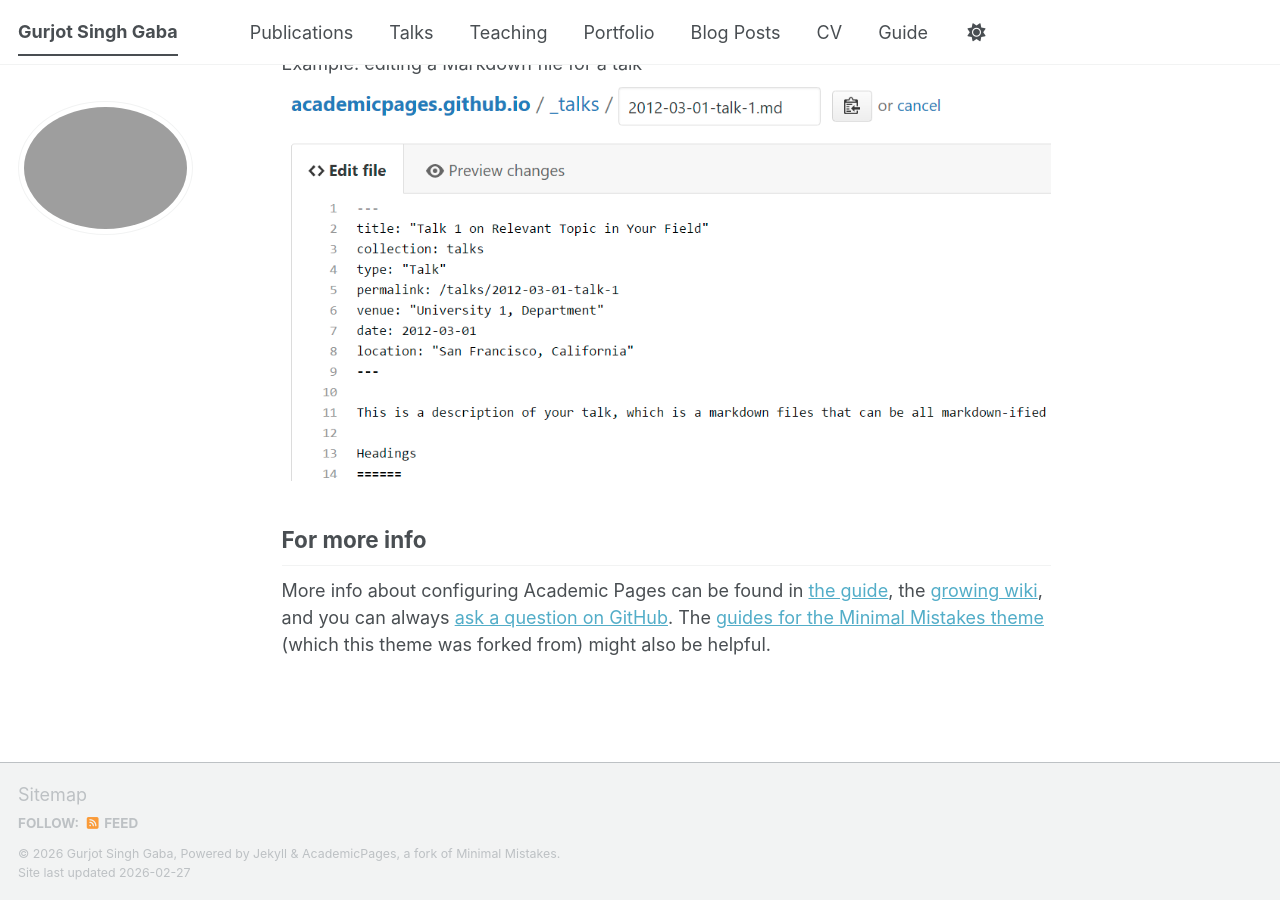
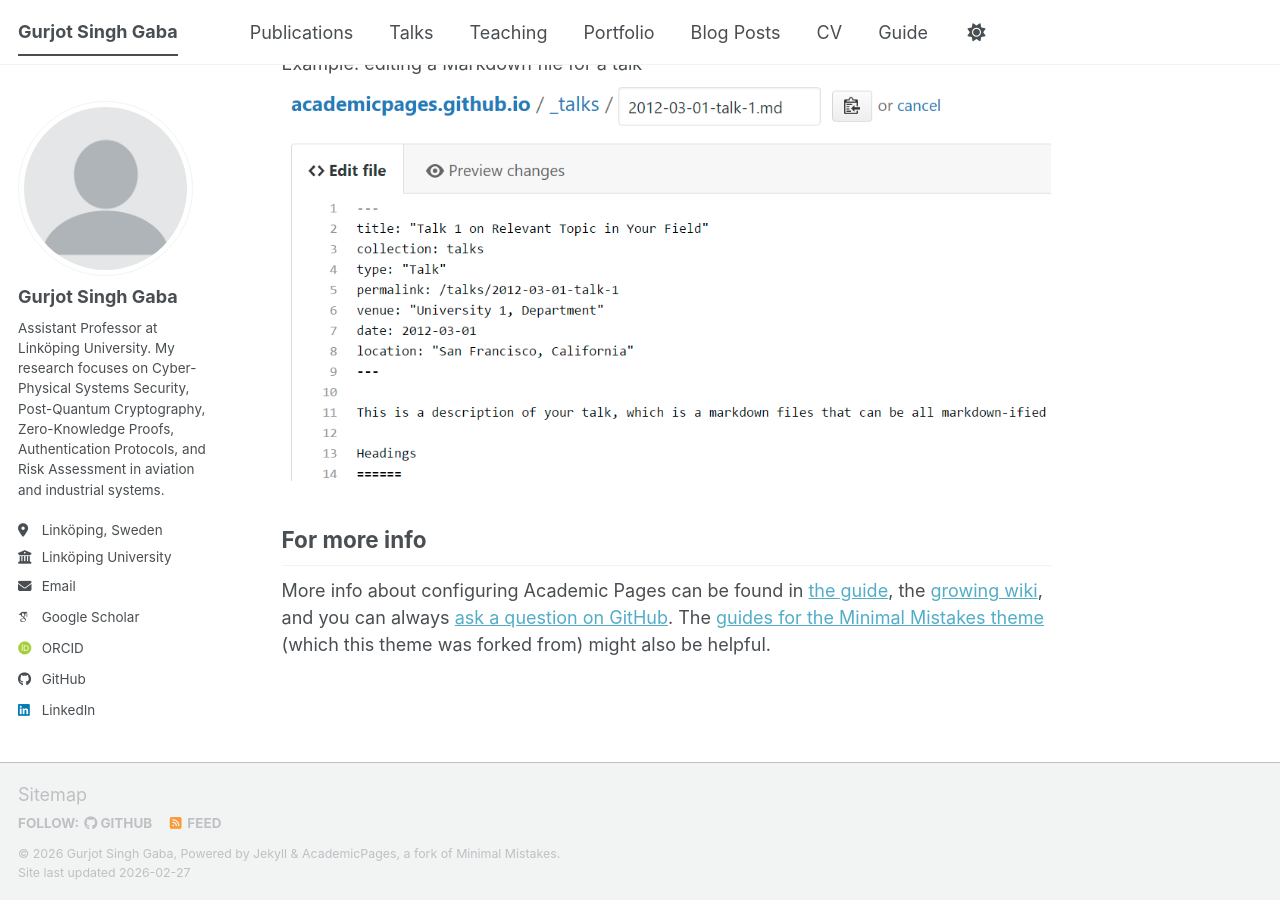
Before and after one commit to gurjotgaba/gurjotgaba.github.io, a Jekyll site: the page built from _pages/about.md, in a window 1280 px wide and 900 px high, scrolled down 2720 px. Built offline with Jekyll 4.4.1, drawn with Linux system fonts in a browser that asks for light colours; some web fonts are replaced; a script bundle is joined from its source files by our own code; library files that are not in the unit come from our copies; part of the change alters nothing that is shown.

Commit message:
Update _config.yml

```diff
--- a/_config.yml
+++ b/_config.yml
@@ -21,7 +21,6 @@ repository               : "gurjotgaba/gurjotgaba.github.io"
 #               Additional customization can be done by editing /_includes/author-profile.html
 author:
   # Biographic information
- author:
   avatar           : "profile.png"
   name             : "Gurjot Singh Gaba"
   pronouns         :
@@ -31,61 +30,55 @@ author:
   uri              :
   email            : "gurjot.singh@liu.se"
 
-  googlescholar    :
+  # Academic websites
+  academia         :
+  arxiv            :
+  googlescholar    : "https://scholar.google.com/citations?user=PS_CX0AAAAAJ"
+  inspire-hep      :
+  impactstory      :
   orcid            : "https://orcid.org/0000-0002-0732-1478"
+  semantic         :
+  ssrn             :
+  pubmed           :
   researchgate     :
-  github           : "gurjotgaba"
-  linkedin         : "gurjotsinghgaba"
-
-  # Academic websites
-  academia         : # URL
-  arxiv            : # URL - Update with the correct link to your profile
-  googlescholar    : "https://scholar.google.com/citations?user=PS_CX0AAAAAJ"
-  inspire-hep      : # URL
-  impactstory      : # URL
-  orcid            : "https://orcid.org/yourorcidurl"
-  semantic         : # URL
-  ssrn             : # URL
-  pubmed           : "https://www.ncbi.nlm.nih.gov/pubmed/?term=john+snow"
-  researchgate     : # URL
-  scopus           : # URL
-  zotero           : # URL
-
+  scopus           :
+  zotero           :
 
   # Repositories and software development
-  bitbucket        : # Username - Update with your username on the site
-  codepen          : # Username
-  dribbble         : # Username
-  github           : "academicpages"
-  kaggle           : # Username
-  stackoverflow    : # User number or user number and name (i.e., use "1" or "1/jeff-atwood")
+  bitbucket        :
+  codepen          :
+  dribbble         :
+  github           : "gurjotgaba"
+  kaggle           :
+  stackoverflow    :
 
   # Social media
-  artstation       : # Username
-  bluesky          : "bsky.app" # Replace this with you Bluesky username
-  facebook         : # Username
-  flickr           : # Username
-  foursquare       : # Username
-  goodreads        : # Username
-  google_plus      : # Username
-  keybase          : # Username
-  instagram        : # Username
-  lastfm           : # Username
-  linkedin         : # Username
-  mastodon         : # URL
-  medium           : # URL
-  pinterest        : # Username
-  soundcloud       : # Username
-  steam            : # Username
-  telegram         : # URL
-  tumblr           : # Username
-  twitter          : # Username for X / Twitter
-  vine             : # Username
-  weibo            : # Username
-  wikipedia        : # Username
-  xing             : # Username
-  youtube          : # Username
-  zhihu            : # Username
+  artstation       :
+  bluesky          :
+  facebook         :
+  flickr           :
+  foursquare       :
+  goodreads        :
+  google_plus      :
+  keybase          :
+  instagram        :
+  lastfm           :
+  linkedin         : "gurjotsinghgaba"
+  mastodon         :
+  medium           :
+  pinterest        :
+  soundcloud       :
+  steam            :
+  telegram         :
+  tumblr           :
+  twitter          :
+  vine             :
+  weibo            :
+  wikipedia        :
+  xing             :
+  youtube          :
+  zhihu            :
+
 
 # Publication Category - The following the list of publication categories and their headings
 publication_category:
```
